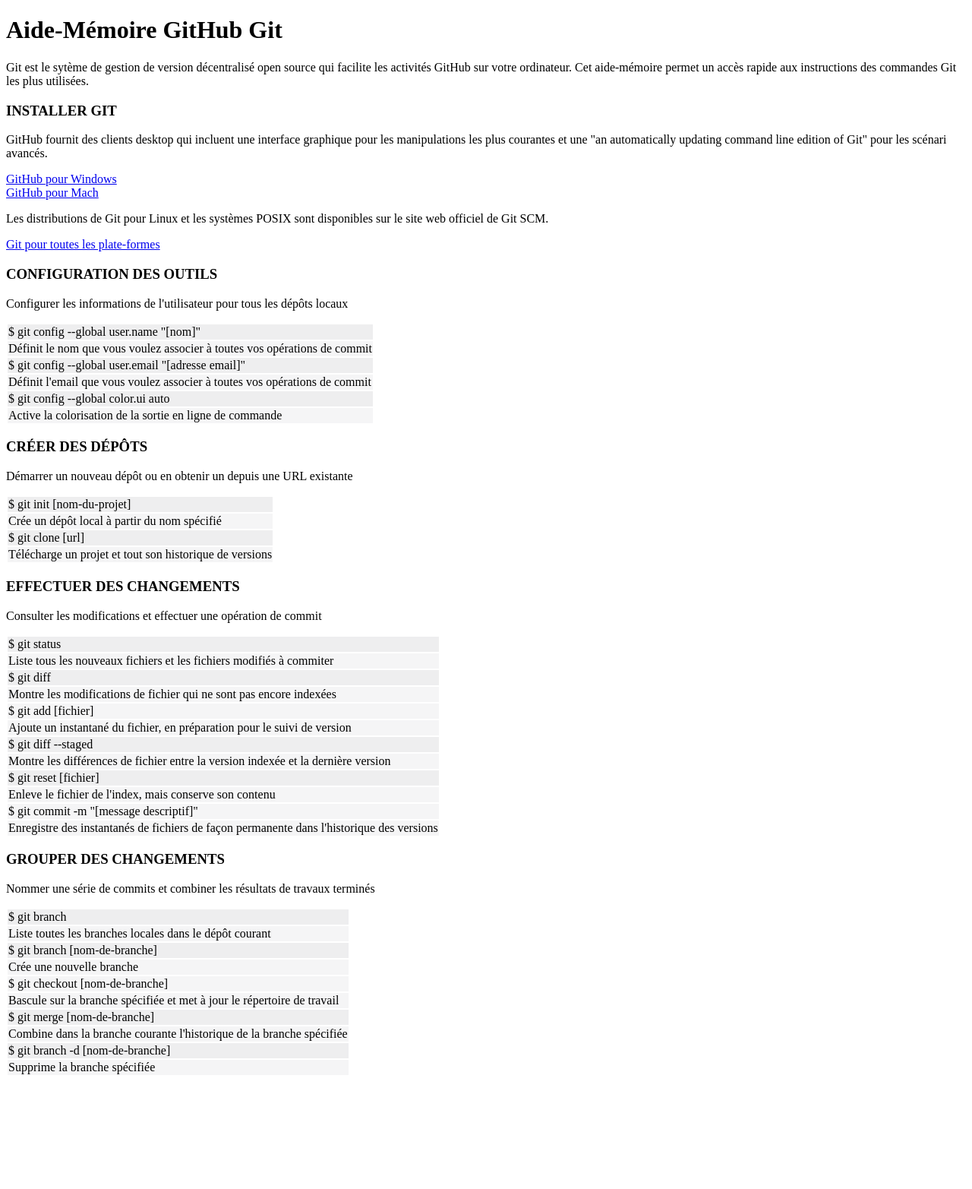
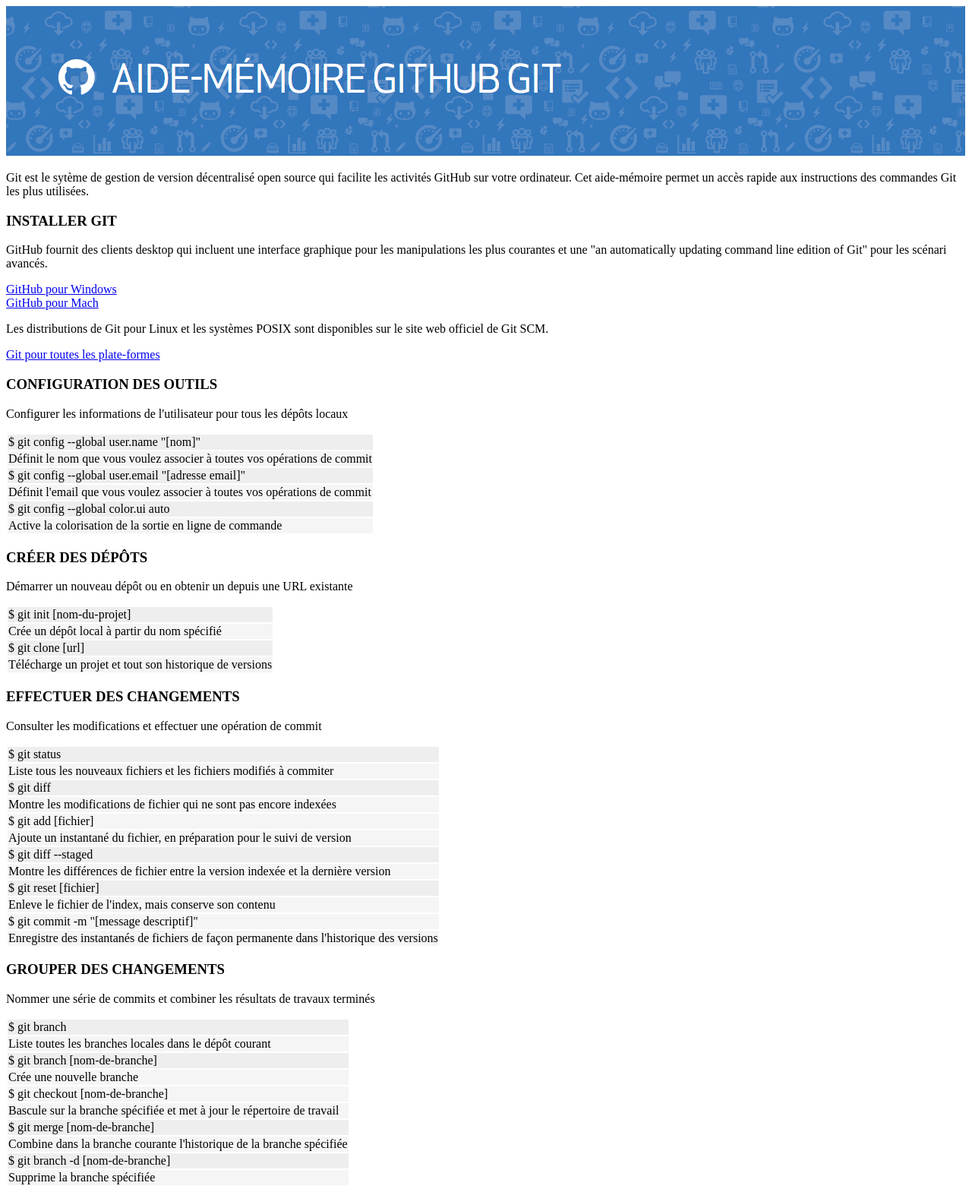
Before and after one commit to yaznet/git_cheat_sheet, a plain HTML site: page index.html in a window 1280 px wide. Shown: the whole page at 76% size. Before the commit the page ends 1425 px from the top, so only its background shows below. Drawn offline with Linux system fonts and the light colour scheme.

Commit message:
Add banner github in index.tml and class "my-block" in div in index.html

```diff
--- a/index.html
+++ b/index.html
@@ -9,9 +9,12 @@
 <!-- Corps de page -->
 <body>
   <header>
-    <h1>Aide-Mémoire GitHub Git</h1>
+    <img src="img/github.png" alt="Logo de Github" />
   </header>
+<div class="block bleu">
 <p>Git est le sytème de gestion de version décentralisé open source qui facilite les activités GitHub sur votre ordinateur. Cet aide-mémoire permet un accès rapide aux instructions des commandes Git les plus utilisées.</p>
+</div>
+
 
 <h3>INSTALLER GIT</h3>
 <p>GitHub fournit des clients desktop qui incluent une interface graphique pour les manipulations les plus courantes et une "an automatically updating command line edition of Git" pour les scénari avancés.</p>
@@ -26,7 +29,7 @@
 
 <h3>CONFIGURATION DES OUTILS</h3>
 <p>Configurer les informations de l'utilisateur pour tous les dépôts locaux</p>
-
+<div class="my-block">
 <table>
   <tr>
     <td class="grey"> $ git config --global user.name "[nom]"</td>
@@ -48,8 +51,10 @@
   </tr>
 </table>
 
+</div>
 <h3>CRÉER DES DÉPÔTS</h3>
 <p>Démarrer un nouveau dépôt ou en obtenir un depuis une URL existante</p>
+<div class="my-block">
 <table>
   <tr>
     <td class="grey">$ git init [nom-du-projet]</td>
@@ -64,10 +69,11 @@
     <td class="light_grey">Télécharge un projet et tout son historique de versions</td>
   </tr>
 </table>
+</div>
 
 <h3>EFFECTUER DES CHANGEMENTS</h3>
 <p>Consulter les modifications et effectuer une opération de commit</p>
-
+<div class="my-block">
 <table>
   <tr>
     <td class="grey">$ git status</td>
@@ -87,7 +93,6 @@
     <tr>
     <td class="light_grey">Ajoute un instantané du fichier, en préparation pour le suivi de version</td>
   </tr>
-
   <tr>
     <td class="grey"> $ git diff --staged</td>
   </tr>
@@ -107,10 +112,11 @@
     <td class="light_grey">Enregistre des instantanés de fichiers de façon permanente dans l'historique des versions</td>
   </tr>
 </table>
+</div>
 
 <h3>GROUPER DES CHANGEMENTS</h3>
 <p>Nommer une série de commits et combiner les résultats de travaux terminés</p>
-
+<div class="my-block">
 <table>
   <tr>
     <td class="grey">$ git branch</td>
@@ -144,6 +150,6 @@
     <td class="light_grey">Supprime la branche spécifiée</td>
   </tr>
 </table>
-
+</div>
 </body>
 </html>
```
